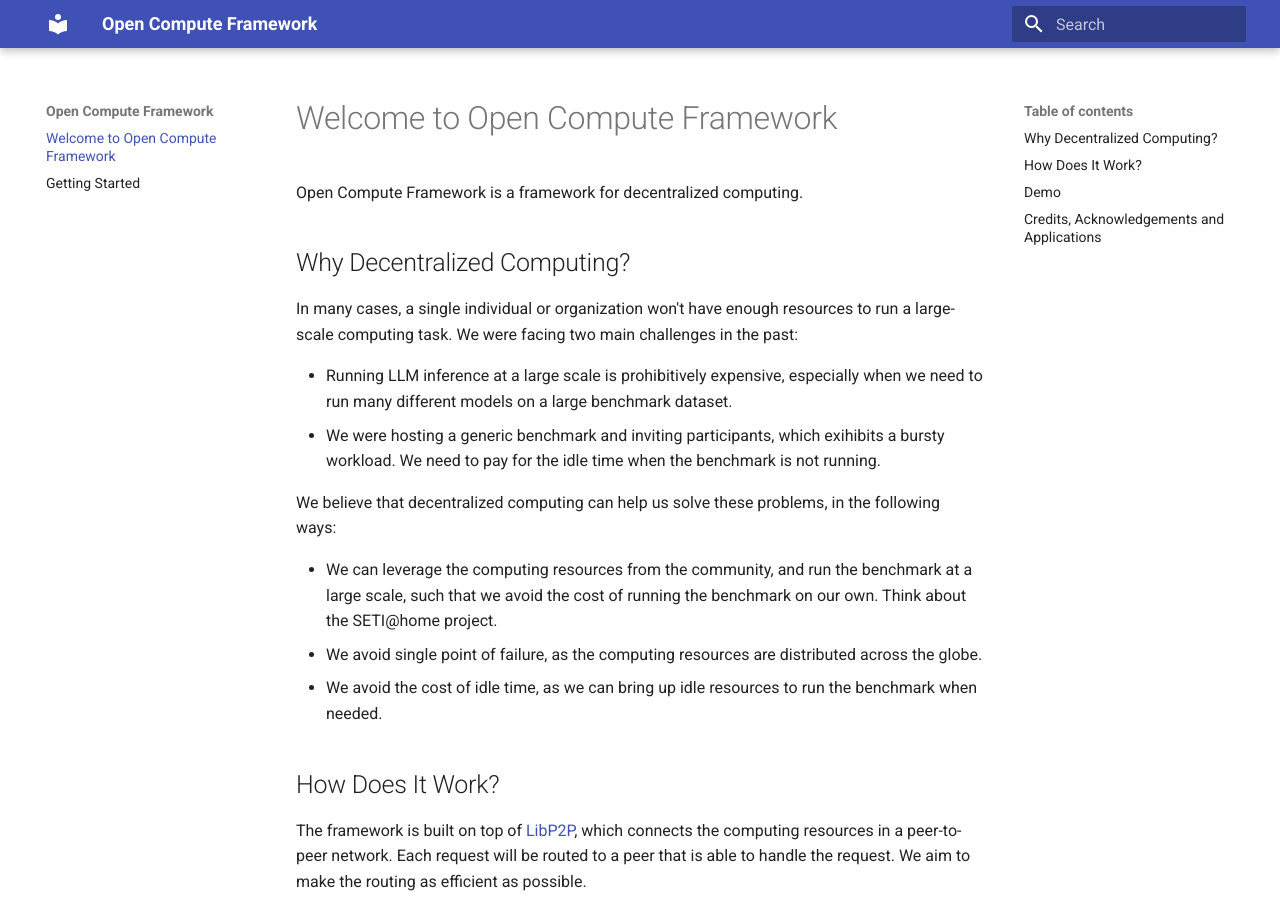
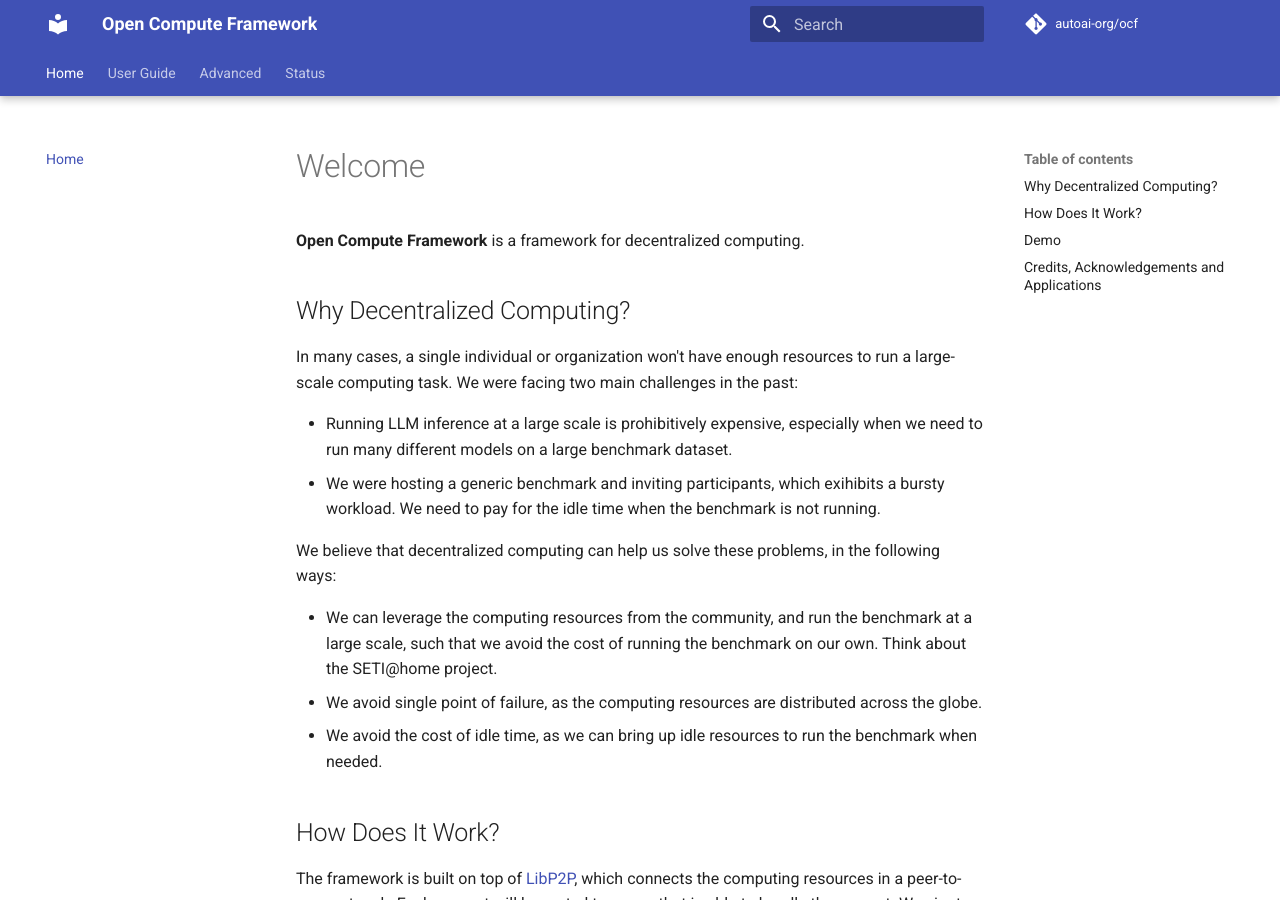
Before and after one commit to ResearchComputer/OpenComputeFramework, an MkDocs documentation site: the page built from docs/docs/index.md, in a window 1280 px wide and 900 px high. Built offline with MkDocs 1.6.1 and Material for MkDocs 9.7.7, drawn with Linux system fonts in a browser that asks for light colours; comment, search, counter and statistics services are not loaded.

Commit message:
updating docs

```diff
--- a/docs/docs/index.md
+++ b/docs/docs/index.md
@@ -1,6 +1,6 @@
-# Welcome to Open Compute Framework
+# Welcome
 
-Open Compute Framework is a framework for decentralized computing.
+**Open Compute Framework** is a framework for decentralized computing.
 
 ## Why Decentralized Computing?
 
--- a/docs/mkdocs.yml
+++ b/docs/mkdocs.yml
@@ -1,3 +1,27 @@
 site_name: Open Compute Framework
 theme:
   name: material
+  features:
+    - navigation.sections
+    - navigation.tabs
+    - navigation.tabs.sticky
+
+repo_url: https://github.com/autoai-org/ocf
+repo_name: autoai-org/ocf
+nav:
+  - Home: index.md
+  - User Guide:
+    - Getting Started: guide/getting-started.md
+  - Advanced:
+    - Internals:  advanced/internals.md
+  - Status: https://ocfstatus.autoai.dev
+extra:
+  social:
+    - icon: fontawesome/brands/discord
+      link: https://discord.gg/3BD3RzK2K2
+    - icon: fontawesome/brands/twitter
+      link: https://twitter.com/autoaiHQ
+    - icon: fontawesome/brands/github
+      link: https://github.com/autoai-org
+    - icon: fontawesome/brands/docker
+      link: https://hub.docker.com/u/autoai
```
Also changed, not shown: docs/docs/advanced/internals.md (added, +30 -0 lines), docs/docs/guide/getting-started.md (renamed from docs/docs/started.md, +1 -3 lines), docs/docs/images/overview.png (added).
